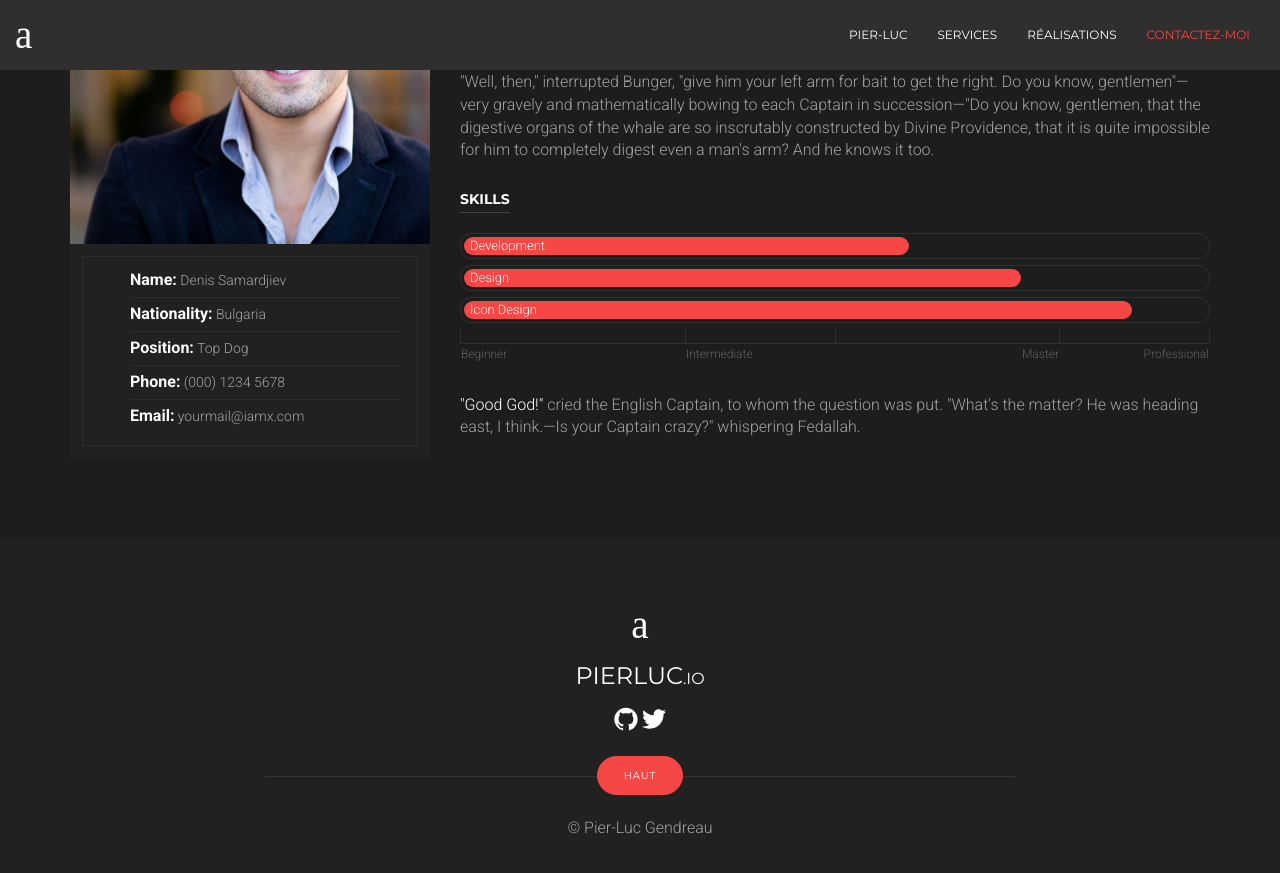
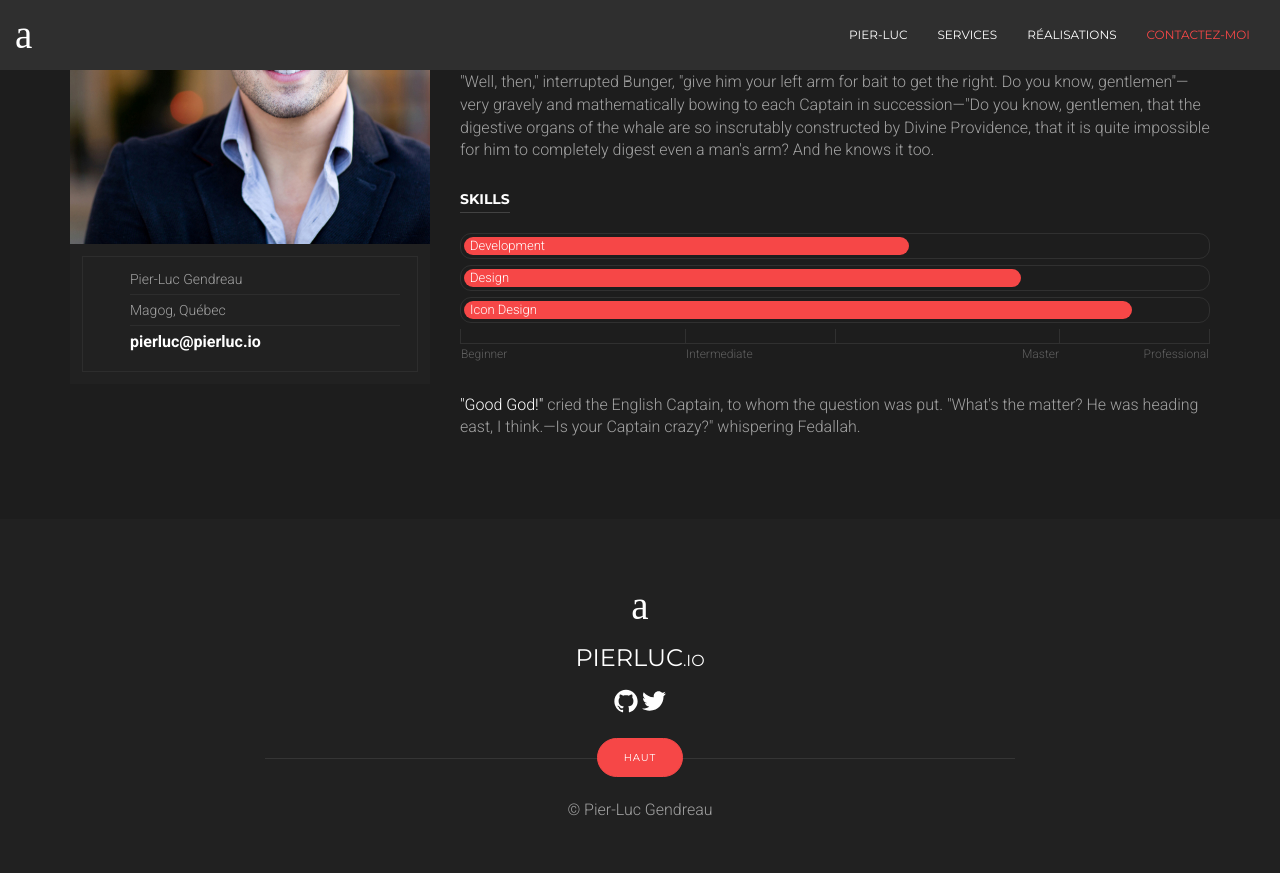
Before and after one commit to Zertz/pierluc.io, a Jekyll site: the page built from index.html, in a window 1280 px wide and 900 px high, scrolled down 2368 px. Shown: the top 873 px of the window. Built offline with Jekyll 4.4.1, drawn with Linux system fonts in a browser that asks for light colours; nearby versions of some CDN libraries; some web fonts are replaced.

Commit message:
Up;date profile info

```diff
--- a/_includes/profile.html
+++ b/_includes/profile.html
@@ -11,11 +11,9 @@
         <img alt="" src="images/team-member-1.jpg" class="img-responsive">
         <div class="profile-box">
           <ul class="list-unstyled">
-            <li><strong>Name:</strong> Denis Samardjiev</li>
-            <li><strong>Nationality:</strong> Bulgaria</li>
-            <li><strong>Position:</strong> Top Dog</li>
-            <li><strong>Phone:</strong> (000) 1234 5678</li>
-            <li><strong>Email:</strong> yourmail@iamx.com</li>
+            <li>Pier-Luc Gendreau</li>
+            <li>Magog, Québec</li>
+            <li><strong>pierluc@pierluc.io</strong></li>
           </ul>
         </div>
       </div>
```
